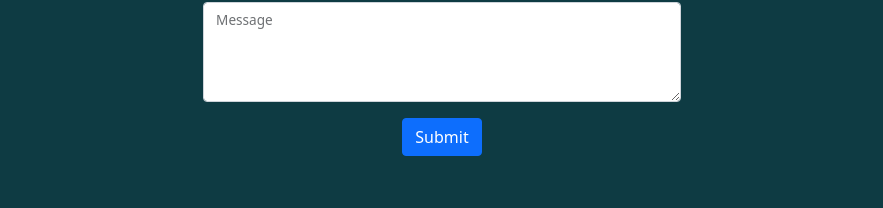
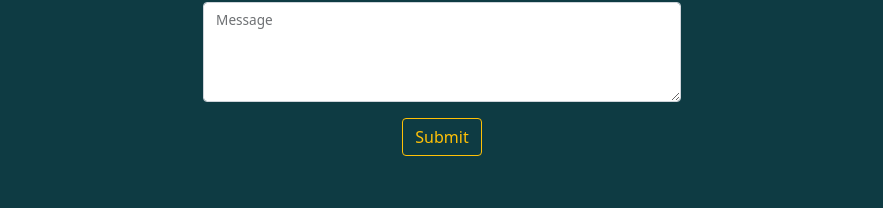
Before and after one commit to LohasOT/myReactPortfolio, a React (Create React App) app: page / in a window 1280 px wide. Shown: the part 5679-5887 px from the top of the page, without its empty margins (198-1081 px from the left). Built offline with nearby package versions, Linux system fonts and the light colour scheme; a web font is replaced by a local one.

Commit message:
changed button

```diff
--- a/src/components/Contact/Contact.js
+++ b/src/components/Contact/Contact.js
@@ -32,7 +32,7 @@
               style={{ height: '100px' }}
             />
           </FloatingLabel>
-        <Button variant="primary" type="submit">
+          <Button variant="outline-warning" type="submit">
           Submit
         </Button>
       </Form>
```
